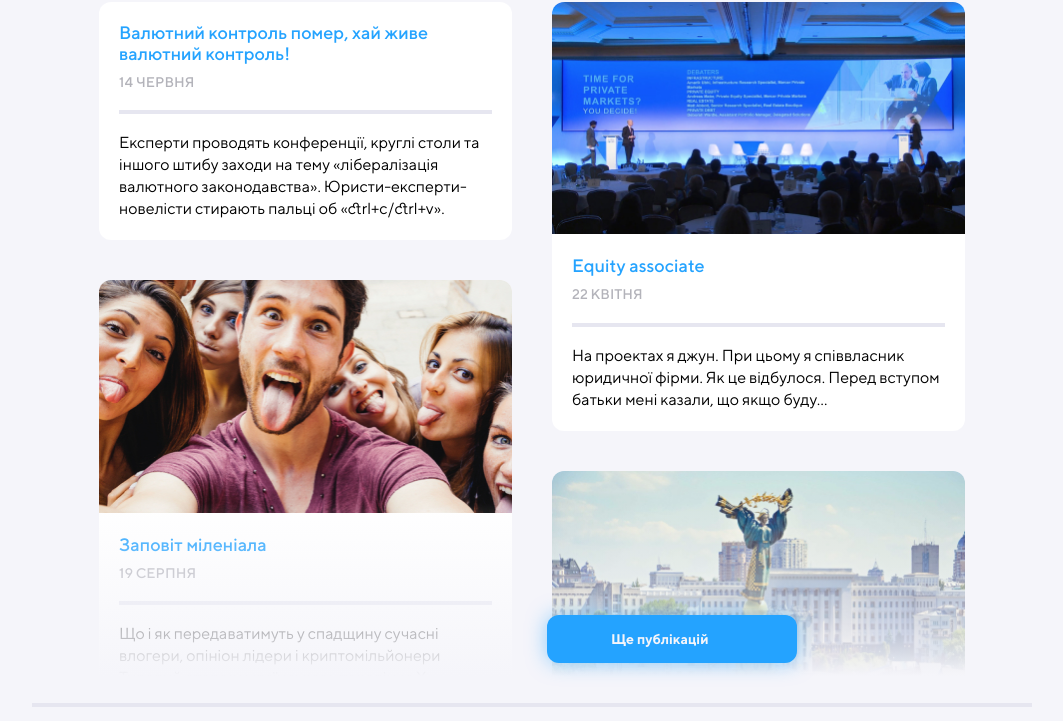
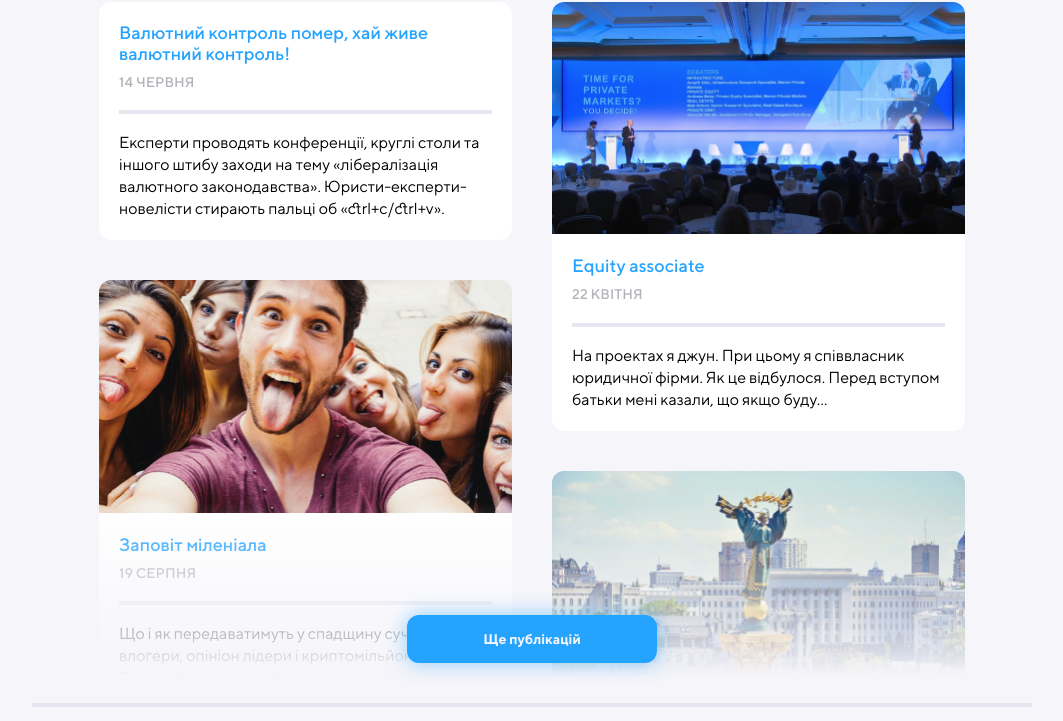
Before and after one commit to artem-halishchuk/lesson-17, a website: page src/index.html in a window 1280 px wide. Shown: the part 3989-4710 px from the top of the page, without its empty margins (108-1171 px from the left). Drawn offline with Linux system fonts and the light colour scheme.

Commit message:
block news button show more

```diff
--- a/src/index.html
+++ b/src/index.html
@@ -652,7 +652,7 @@
                             </li>
                         </ul>
                     </div>
-                    <div class="news-shadow">
+                    <div class="news-shadow container">
                         <button class="button-more-posts">
                             Ще публікацій
                         </button>
--- a/src/scss/general.scss
+++ b/src/scss/general.scss
@@ -51,7 +51,7 @@ body {
   background-color: rgb(255, 255, 255);
 }
 .container {
-  width: 1320px;
+  //width: 1320px;
   margin: 0 auto;
   padding: 0;
 }
@@ -129,11 +129,11 @@ body {
   font-weight: 400;
   line-height: calc(18.88 / 16);
 }
-@mixin container {
-  width: 1320px;
-  margin-right: auto;
-  margin-left: auto;
-}
+// @mixin container {
+//   //width: 1320px;
+//   margin-right: auto;
+//   margin-left: auto;
+// }
 @mixin language-switcher-mixin {
   .lng {
     display: inline-flex;
@@ -196,7 +196,6 @@ body {
 }
 @mixin button-more-posts {
   .button-more-posts {
-    display: flex;
     width: 250px;
     margin-right: auto;
     margin-left: auto;
--- a/src/scss/news.scss
+++ b/src/scss/news.scss
@@ -12,13 +12,13 @@
   padding-top: 40px;
   overflow: hidden;
   .news-shadow {
-    @include container;
+    //@include container;
     @include button-more-posts;
     display: flex;
     position: absolute;
     bottom: 0;
     align-items: flex-end;
-    width: 100%;
+    //width: 100%;
     height: 200px;
     padding-bottom: 40px;
     background-image: linear-gradient(
```
Also changed, not shown: src/css/styles.css.
